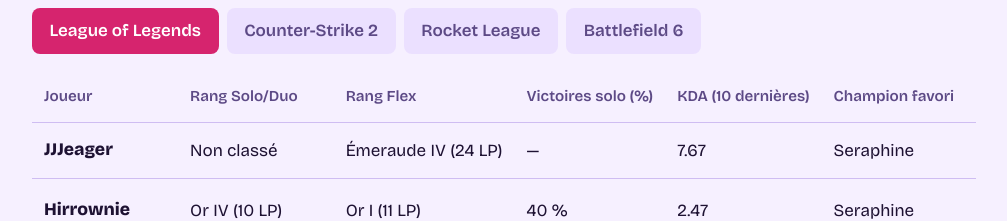
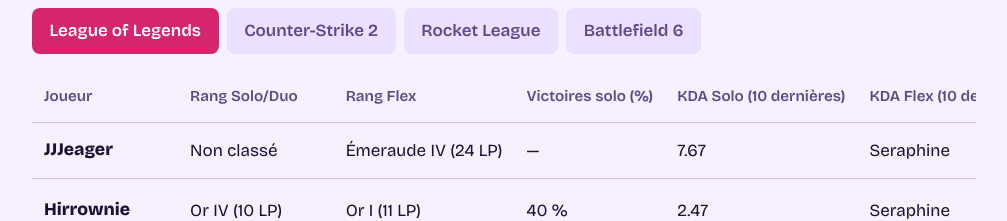
Before and after one commit to JJJeager/armanix, a plain HTML site: page index.html in a window 1280 px wide. Shown: the part 588-809 px from the top of the page, without its empty margins (136-1143 px from the left). Drawn offline with nearby package versions, Linux system fonts and the light colour scheme.

Commit message:
Update index.html

```diff
--- a/index.html
+++ b/index.html
@@ -47,7 +47,7 @@
 <footer>Armanix, depuis la première partie ensemble.</footer></div>
 <script>
 const GAMES={
- lol:{n:"League of Legends",f:["Rang Solo/Duo","Rang Flex","Victoires solo (%)","KDA (10 dernières)","Champion favori"],trend:"Évolution du rang"},
+ lol:{n:"League of Legends",f:["Rang Solo/Duo","Rang Flex","Victoires solo (%)","KDA Solo (10 dernières)","KDA Flex (10 dernières)","Champion favori"],trend:"Évolution du rang"},
  cs:{n:"Counter-Strike 2",f:["Premier","Victoires (%)","Headshots (%)","Matchs"],trend:"Évolution Premier"},
  rl:{n:"Rocket League",f:["Rang","Victoires","Buts par match","Mode favori"]},
  bf:{n:"Battlefield 6",f:["Niveau","K/D","Victoires (%)","Classe favorite"]}};
```
